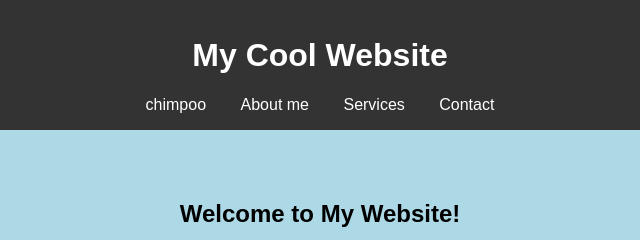
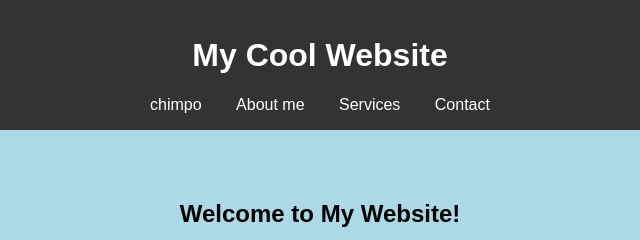
Before and after one commit to AkhilIlluri/myProjects, a plain HTML site: page index.html in a window 1280 px wide. Shown: the top 240 px of the page, 320-960 px from the left. Drawn offline with Linux system fonts and the light colour scheme.

Commit message:
Update home

```diff
--- a/index.html
+++ b/index.html
@@ -15,7 +15,7 @@
   <header>
     <h1>My Cool Website</h1>
     <nav>
-      <a href="#">chimpoo</a>
+      <a href="#">chimpo</a>
       <a href="#">About me</a>
       <a href="#">Services</a>
       <a href="#">Contact</a>
```
